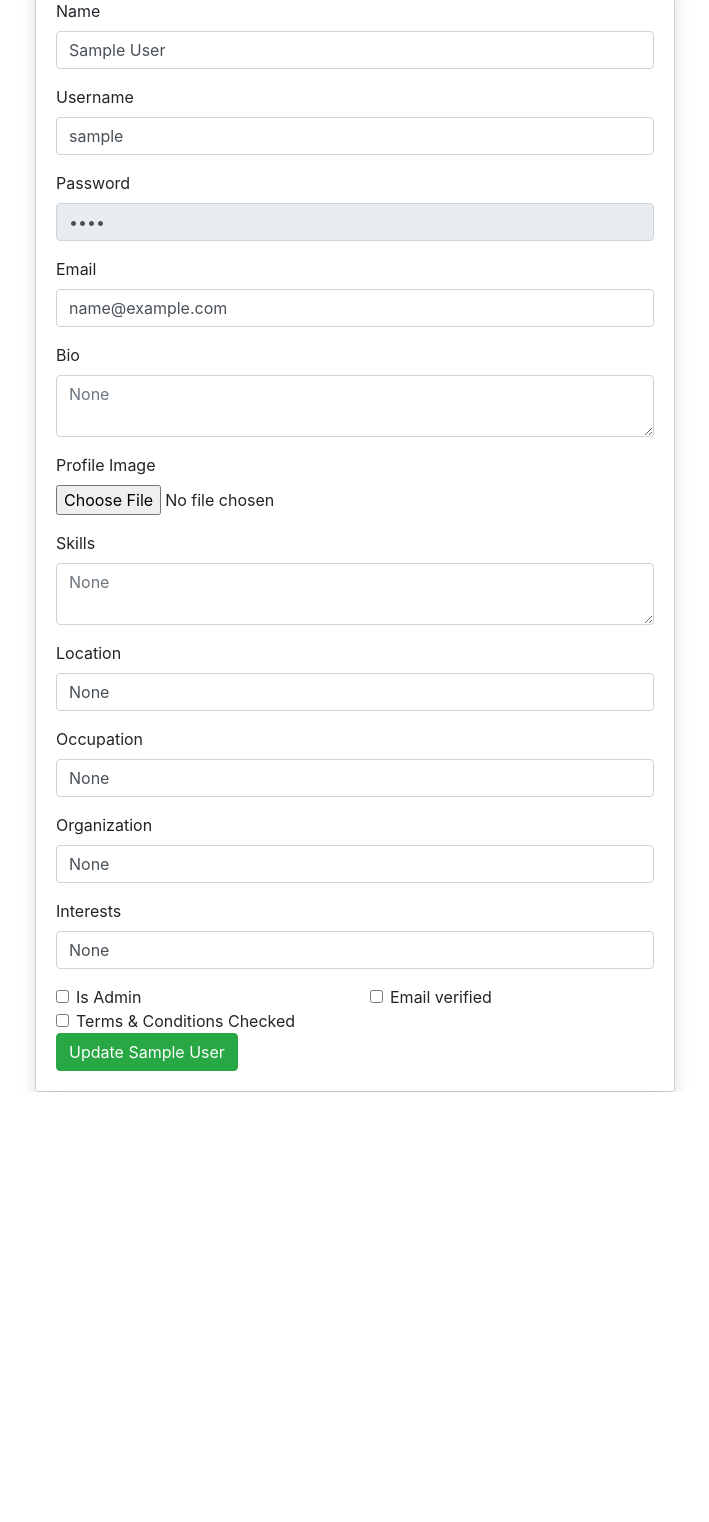
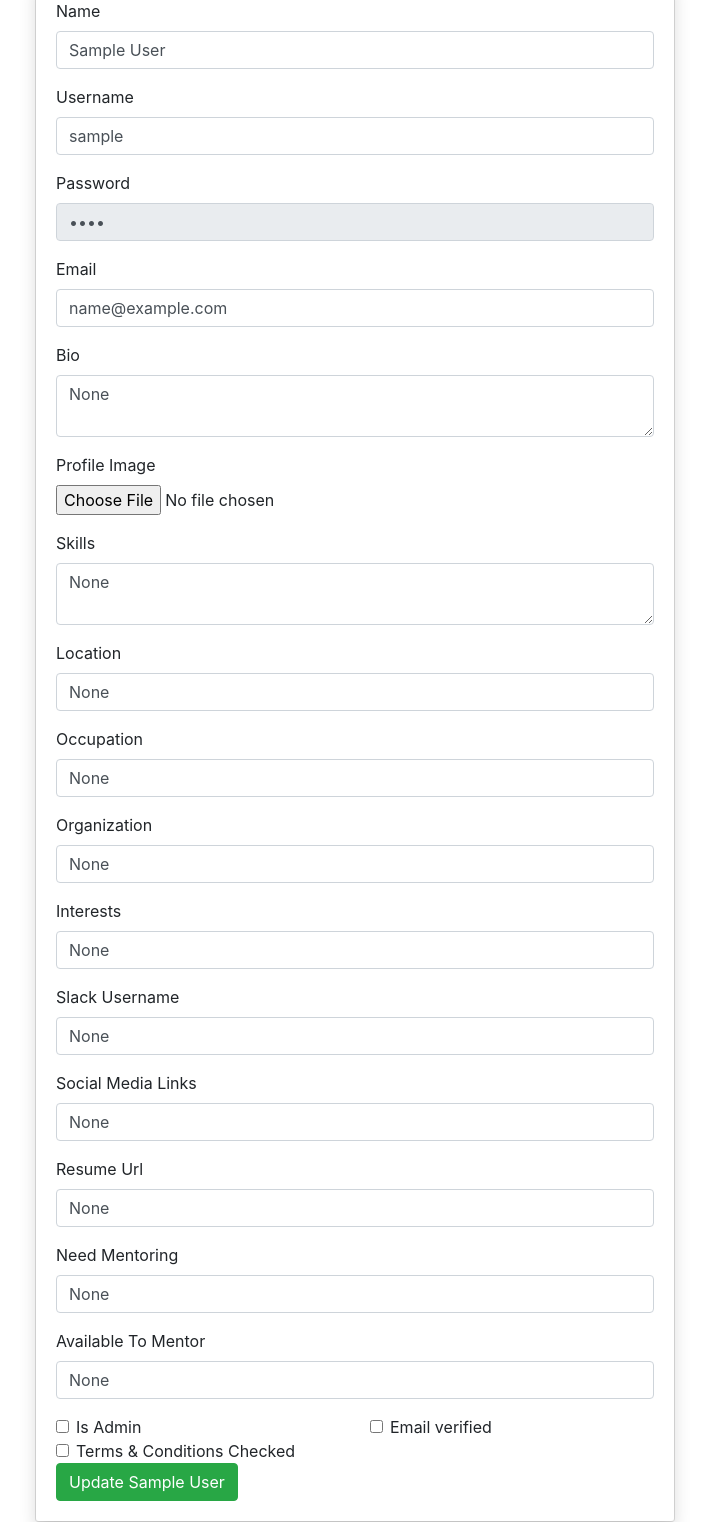
Before and after one commit to piyushkummaar/jesse, a Flask app: page /update/1 in a window 1280 px wide. Shown: the part 166-1688 px from the top of the page, without its empty margins (285-994 px from the left). Before the commit the page ends 1258 px from the top, so only its background shows below. Run offline with Flask 2, Linux system fonts and the light colour scheme; the visitor is signed in with stand-in values (Sample User, id 1); data comes from the database, SQL or seed files in the repository; parts of the project's set-up code (start-up, migrations or seed data) failed here and were passed over; some libraries are stand-ins or nearby versions.

Commit message:
updatefile

```diff
--- a/dashboard.py
+++ b/dashboard.py
@@ -2,6 +2,8 @@
 from app.api.dao.user import UserDAO
 from app.database.models.user import UserModel
 from app.database.sqlalchemy_extension import db
+from werkzeug import secure_filename
+import os
 
 obj = UserDAO()
 
@@ -14,6 +16,17 @@
 #             flash("You need to login first")
 #             return redirect(url_for('login_page'))
 #     return wrap
+
+PROJECT_HOME = os.path.dirname(os.path.realpath(__file__))
+UPLOAD_FOLDER = '{}/static/uploads/'.format(PROJECT_HOME)
+UPLOADED_IMAGES_URL = 'http://localhost:5000/static/uploads/'
+
+def create_new_folder(local_dir):
+    newpath = local_dir
+    if not os.path.exists(newpath):
+        os.makedirs(newpath)
+    return newpath
+
 
 def dboard(app):
     @app.route('/admin')
@@ -69,7 +82,6 @@
         if request.method == 'POST':
             name = request.form['name']
             email = request.form['email']
-
             my_data = UserModel(name, email)
             # db.session.add(my_data)
             # db.session.commit()
@@ -80,10 +92,45 @@
     def update(id):
         obj = UserModel.query.filter_by(id=id).first()
         if request.method == 'POST':
-            my_data = UserModel.query.get(request.form.get('id'))
-            # my_data.name = request.form['name']
-            # db.session.commit()
-            print(request.form['name'])
+            print(obj.id)
+            f = request.files['file']
+            # print(f)
+            # print(request.form)
+            data = UserModel.query.get(obj.id)
+            if request.form["name"]:
+                data.name = request.form["name"]
+            if request.form["bio"]:
+                data.bio = request.form["bio"]
+            if request.form["location"]:
+                data.location = request.form["location"]
+            if request.form["occupation"]:
+                data.occupation = request.form["occupation"]
+            if request.form["organization"]:
+                data.organization = request.form["organization"]
+            if request.form["slack_username"]:
+                data.slack_username = request.form["slack_username"]
+            if request.form["social_media_links"]:
+                data.social_media_links = request.form["social_media_links"]
+            if request.form["skills"]:
+                data.skills = request.form["skills"]
+            if request.form["interests"]:
+                data.interests = request.form["interests"]
+            if request.form["resume_url"]:
+                data.resume_url = request.form["resume_url"]
+            if f:
+                img_name = secure_filename(f.filename)
+                create_new_folder(UPLOAD_FOLDER)
+                saved_path = os.path.join('static/uploads/', img_name)
+                f.save(saved_path)
+                path = UPLOADED_IMAGES_URL+img_name
+                data.profile_photo = path
+            else:
+                pass
+            if request.form["need_mentoring"]:
+                data.skills = request.form["need_mentoring"]
+            if request.form["available_to_mentor"]:
+                data.available_to_mentor = request.form["available_to_mentor"]
+            # db.seession.commit(data)
             flash("User Updated Successfully")
             return redirect(url_for('admin'))
         return render_template('admin/update.html',title='Update User', obj=obj)
--- a/templates/admin/update.html
+++ b/templates/admin/update.html
@@ -23,7 +23,7 @@
         </div>
         <div class="form-group">
             <label>Bio</label>
-            <textarea  type="text" class="form-control" name="bio" required="1" placeholder="{{obj.bio}}"></textarea>
+            <textarea  type="text" class="form-control" name="bio">{{obj.bio}}</textarea>
         </div>
         <div class="form-group">
             <label for="exampleFormControlFile1">Profile Image</label>
@@ -31,31 +31,54 @@
         </div>
         <div class="form-group">
             <label>Skills</label>
-            <textarea type="text" class="form-control" name="skills" required="1" placeholder="{{obj.skills}}"></textarea>
+            <textarea type="text" class="form-control" name="skills" placeholder="">{{obj.skills}}</textarea>
         </div>
         <div class="form-group">
             <label>Location</label>
-            <input type="text" class="form-control" name="location" required="1" value="{{obj.location}}">
+            <input type="text" class="form-control" name="location"  value="{{obj.location}}">
         </div>
 
         <div class="form-group">
             <label>Occupation</label>
-            <input type="text" class="form-control" name="occupation" required="1" value="{{obj.occupation}}">
+            <input type="text" class="form-control" name="occupation" value="{{obj.occupation}}">
+        </div>
+        <div class="form-group">
+            <label>Organization</label>
+            <input type="text" class="form-control" name="organization"  value="{{obj.organization}}">
+        </div>
+        <div class="form-group">
+            <label>Interests</label>
+            <input type="text" class="form-control" name="interests" value="{{obj.interests}}">
+        </div>
+        <div class="form-group">
+            <label>Slack Username</label>
+            <input type="text" class="form-control" name="slack_username" value="{{obj.slack_username}}">
+        </div>
+        <div class="form-group">
+            <label>Social Media Links</label>
+            <input type="text" class="form-control" name="social_media_links" value="{{obj.social_media_links}}">
+        </div>
+        <div class="form-group">
+            <label>Resume Url</label>
+            <input type="text" class="form-control" name="resume_url" value="{{obj.resume_url}}">
+        </div>
+        <div class="form-group">
+            <label>Need Mentoring
+            </label>
+            <input type="text" class="form-control" name="need_mentoring" value="{{obj.need_mentoring
+            }}">
+        </div>
+        <div class="form-group">
+            <label>Available To Mentor
+            </label>
+            <input type="text" class="form-control" name="available_to_mentor" value="{{obj.available_to_mentor
+            }}">
         </div>
 
-        <div class="form-group">
-            <label>Organization</label>
-            <input type="text" class="form-control" name="organization" required="1" value="{{obj.organization}}">
-        </div>
-
-        <div class="form-group">
-            <label>Interests</label>
-            <input type="text" class="form-control" name="interests" required="1" value="{{obj.interests}}">
-        </div>
         <div class="row">
             <div class="col-md-6">
                 <div class="form-check">
-                    <input class="form-check-input" type="checkbox" value="{{obj.is_admin}}" id="defaultCheck1">
+                    <input class="form-check-input" name="is_admin" type="checkbox" value="{{obj.is_admin}}" id="defaultCheck1">
                     <label class="form-check-label" for="defaultCheck1">
                         Is Admin
                     </label>
@@ -63,7 +86,7 @@
             </div>
             <div class="col-md-6">
                 <div class="form-check">
-                    <input class="form-check-input" type="checkbox" value="">
+                    <input class="form-check-input" name="email_verified" type="checkbox" value="{{obj.email_verified}}">
                     <label class="form-check-label" for="defaultCheck1">
                         Email verified
                     </label>
@@ -71,7 +94,7 @@
             </div>
         </div>
         <div class="form-check">
-            <input class="form-check-input" type="checkbox" value="{{obj.terms_and_conditions_checked}}">
+            <input class="form-check-input" type="checkbox" name="terms_and_conditions_checked" value="{{obj.terms_and_conditions_checked}}">
                         <label class="form-check-label" for="defaultCheck1">
                 Terms & Conditions Checked
             </label>
```
Also changed, not shown: static/uploads/landscape-2459981_1920.jpg (added).
